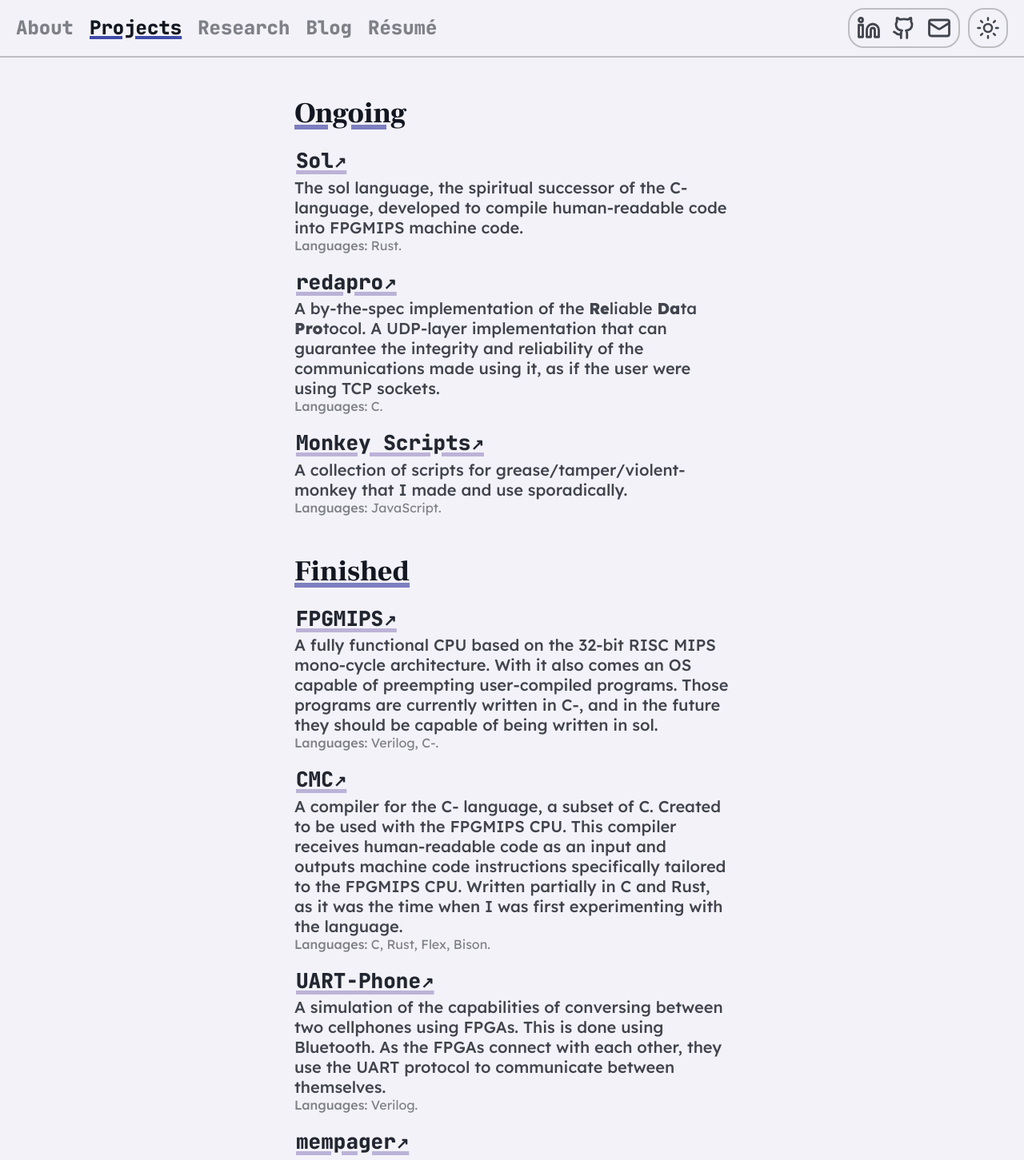
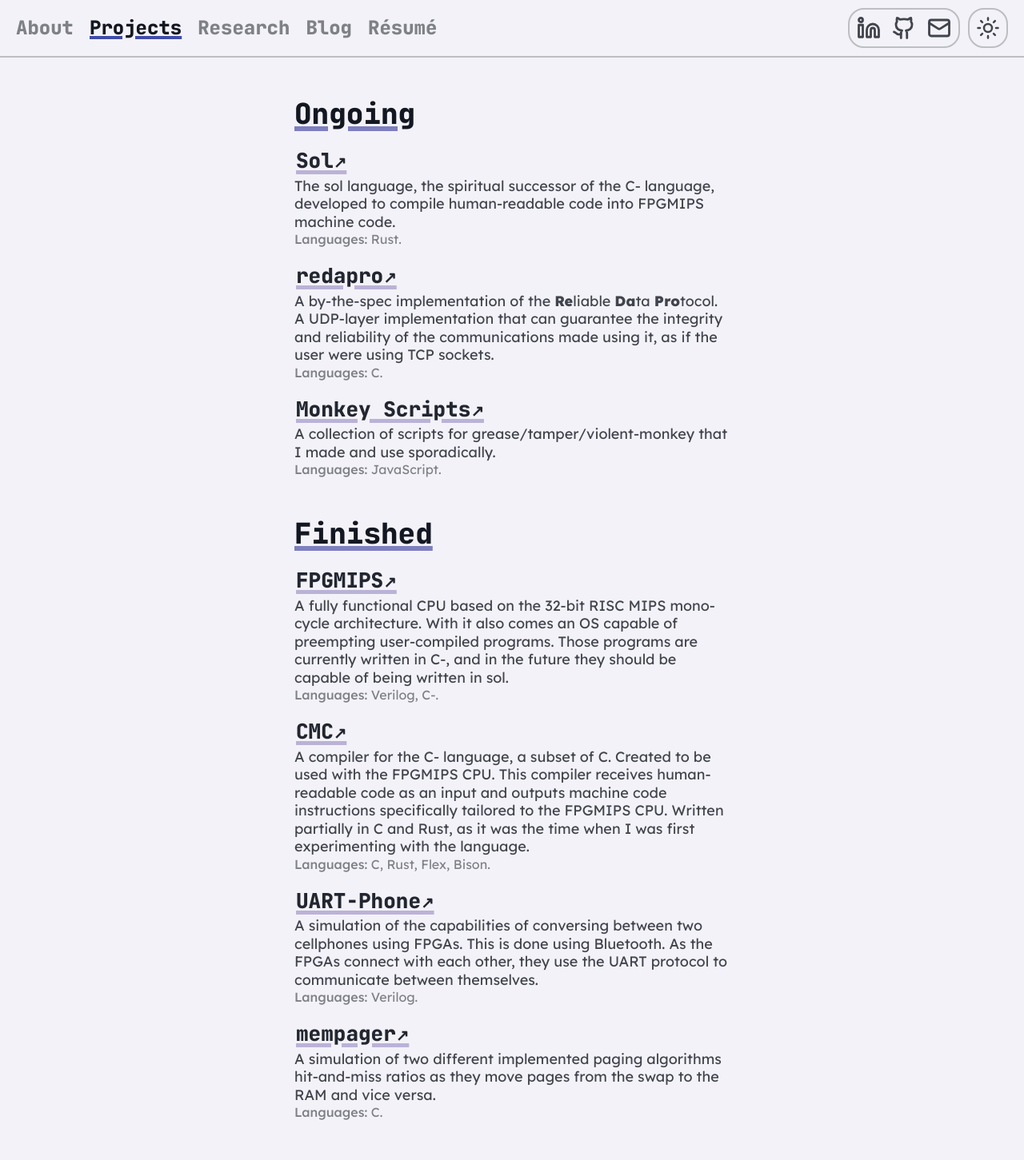
Before and after one commit to mtaciano/portfolio, a SvelteKit app: page /projects in a window 1280 px wide. Shown: the top 1451 px of the page at 80% size. Built offline with nearby package versions, Linux system fonts and the light colour scheme.

Commit message:
Padronize the projects page
This page was out of place compared to the others, the text size was
bigger, the titles were in serif, even though the other pages have
titles in mono, this commit changes the inconsistent elements.

```diff
--- a/src/routes/projects/+page.svelte
+++ b/src/routes/projects/+page.svelte
@@ -26,7 +26,7 @@
     <span class="block job italic highlight normal"
       ><a href={sol} target="_blank">Sol</a></span
     >
-    <span class="block bold small"
+    <span class="block"
       >The sol language, the spiritual successor of the C- language, developed
       to compile human-readable code into FPGMIPS machine code.</span
     >
@@ -37,7 +37,7 @@
     <span class="block job italic highlight normal"
       ><a href={redapro} target="_blank">redapro</a></span
     >
-    <span class="block bold small"
+    <span class="block"
       >A by-the-spec implementation of the <span class="super-bold">Re</span
       >liable
       <span class="super-bold">Da</span>ta
@@ -52,7 +52,7 @@
     <span class="block job italic highlight normal"
       ><a href={monkeyScripts} target="_blank">Monkey Scripts</a></span
     >
-    <span class="block bold small"
+    <span class="block"
       >A collection of scripts for grease/tamper/violent-monkey that I made and
       use sporadically.</span
     >
@@ -66,7 +66,7 @@
     <span class="block job italic highlight normal"
       ><a href={fpgmips} target="_blank">FPGMIPS</a></span
     >
-    <span class="block bold small"
+    <span class="block"
       >A fully functional CPU based on the 32-bit RISC MIPS mono-cycle
       architecture. With it also comes an OS capable of preempting user-compiled
       programs. Those programs are currently written in C-, and in the future
@@ -79,7 +79,7 @@
     <span class="block job italic highlight normal"
       ><a href={cmc} target="_blank">CMC</a></span
     >
-    <span class="block bold small"
+    <span class="block"
       >A compiler for the C- language, a subset of C. Created to be used with
       the FPGMIPS CPU. This compiler receives human-readable code as an input
       and outputs machine code instructions specifically tailored to the FPGMIPS
@@ -93,7 +93,7 @@
     <span class="block job italic highlight normal"
       ><a href={uartPhone} target="_blank">UART-Phone</a></span
     >
-    <span class="block bold small"
+    <span class="block"
       >A simulation of the capabilities of conversing between two cellphones
       using FPGAs. This is done using Bluetooth. As the FPGAs connect with each
       other, they use the UART protocol to communicate between themselves.</span
@@ -105,7 +105,7 @@
     <span class="block job italic highlight normal"
       ><a href={mempager} target="_blank">mempager</a></span
     >
-    <span class="block bold small"
+    <span class="block"
       >A simulation of two different implemented paging algorithms hit-and-miss
       ratios as they move pages from the swap to the RAM and vice versa.
     </span>
@@ -136,10 +136,6 @@
 
   .block {
     display: block;
-  }
-
-  .small {
-    font-size: 1.25rem;
   }
 
   .smaller {
@@ -174,7 +170,7 @@
   .section-title {
     color: var(--text-color-strong);
     font: {
-      family: var(--font-serif);
+      family: var(--font-mono);
       weight: 800;
       size: 2.25rem;
     }
```
